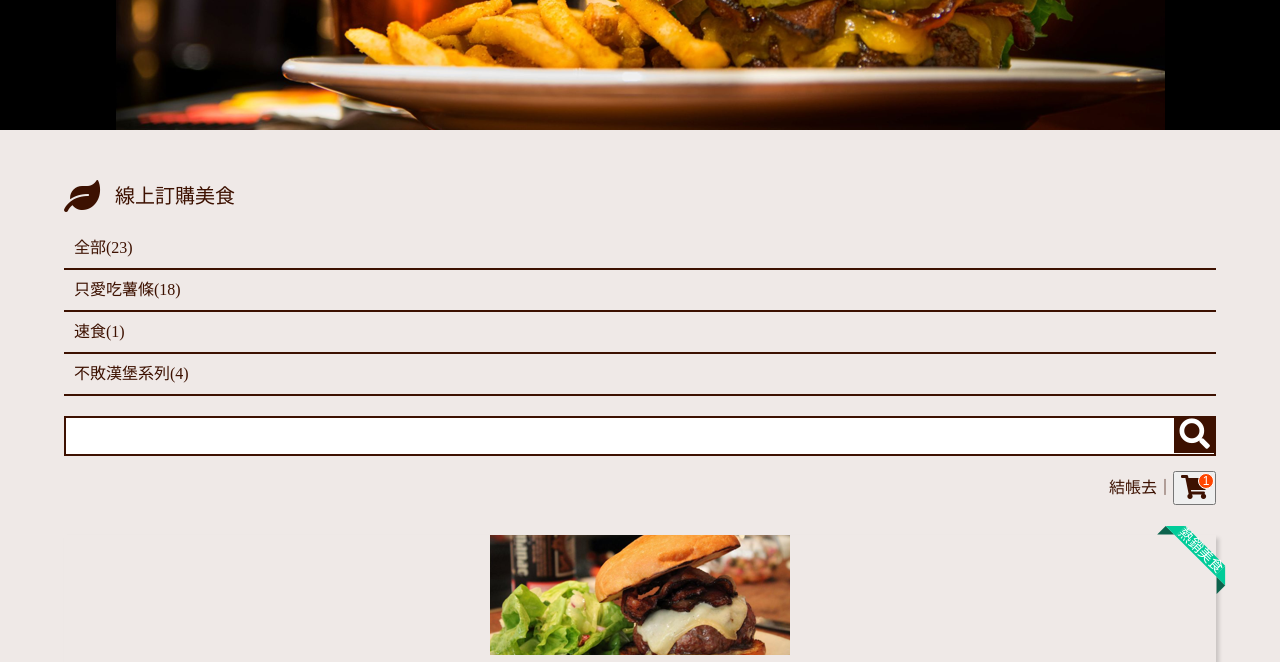
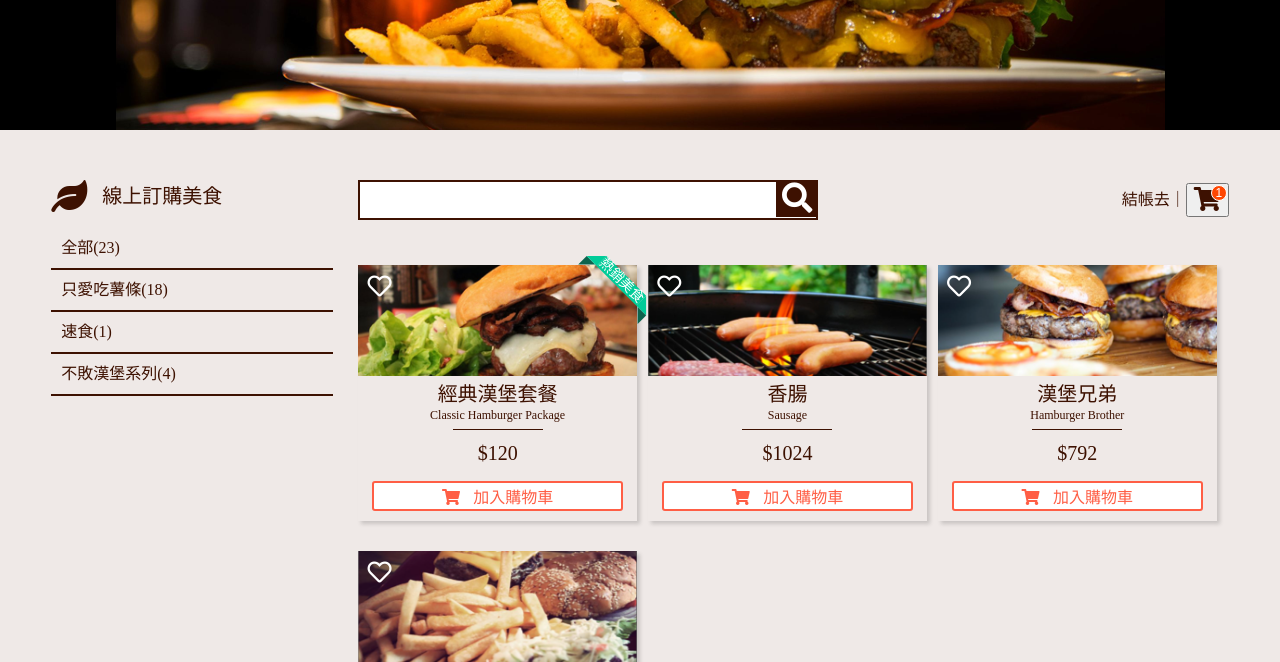
Before and after one commit to lin-yun-kue/RWDFinalhomework, a plain HTML site: page shopping.html in a window 1280 px wide. Shown: the part 290-952 px from the top of the page. Drawn offline with Linux system fonts and the light colour scheme.

Commit message:
shopping cart complete

```diff
--- a/shopping.html
+++ b/shopping.html
@@ -91,16 +91,62 @@
             </div>
             <div class="display-sect">
                 <div class="product-block">
+                    <div class="product-image">
                         <img src="assets/product_1.png">
                         <span class="tag-outer">
                           <span class="tag-inner">
                             熱銷美食
                           </span>
                         </span>
+                        <i class="far fa-heart loving"></i>
+                    </div>
                     <h2>經典漢堡套餐</h2>
                     <h3>Classic Hamburger Package</h3>
                     <hr>
                     <h2>$120</h2>
+                    <button>
+                        <i class="fas fa-shopping-cart"></i>
+                        加入購物車
+                    </button>
+                </div>
+                <div class="product-block">
+                        <div class="product-image">
+                                <img src="assets/product_2.png">
+                                <i class="far fa-heart loving"></i>
+                        </div>
+
+                    <h2>香腸</h2>
+                    <h3>Sausage</h3>
+                    <hr>
+                    <h2>$1024</h2>
+                    <button>
+                        <i class="fas fa-shopping-cart"></i>
+                        加入購物車
+                    </button>
+                </div>
+                <div class="product-block">
+                        <div class="product-image">
+                                <img src="assets/product_3.png">
+                                <i class="far fa-heart loving"></i>
+                        </div>
+                    <h2>漢堡兄弟</h2>
+                    <h3>Hamburger Brother</h3>
+                    <hr>
+                    <h2>$792</h2>
+                    <button>
+                        <i class="fas fa-shopping-cart"></i>
+                        加入購物車
+                    </button>
+                </div>
+                <div class="product-block">
+                        <div class="product-image">
+                                <img src="assets/product_4.png">
+                                <i class="far fa-heart loving"></i>
+                        </div>
+                    <h2>完美願望</h2>
+                    <h3>Complete Package</h3>
+                    <hr>
+                    <h2>$999,999</h2>
                     <button>
                         <i class="fas fa-shopping-cart"></i>
                         加入購物車
--- a/style/shopping.css
+++ b/style/shopping.css
@@ -4,11 +4,25 @@ main {
     flex-wrap: wrap;
     flex-direction: column;
 }
+@media(min-width: 768px) {
+    main {
+        flex-direction: row;
+        align-items: flex-start;
+    }
+
+}
 
 aside {
     margin-bottom: 20px;
     color: #3D1101;
     width: 90%;
+}
+@media(min-width: 768px) {
+    aside {
+        width: 22%;
+        margin-right: 2%;
+        margin-left: 4%;
+    }
 }
 
 .aside-title {
@@ -43,16 +57,31 @@ aside {
     color: #3D1101;
     width: 90%;
 }
-
+@media(min-width: 768px) {
+    .products {
+        max-width: 68%;
+        margin-right: 4%;
+    }
+}
 .product-header {
     margin-bottom: 30px;
+}
+@media(min-width: 768px) {
+    .product-header {
+        display: flex;
+    }
 }
 
 .search-sect {
     position: relative;
     margin-bottom: 15px;
 }
-
+@media(min-width: 768px) {
+    .search-sect {
+        flex: 4 1 auto;
+        max-width: 460px;
+    }
+}
 .search-sect input {
     border: 2px solid #3D1101;
     width: 100%;
@@ -75,7 +104,12 @@ aside {
     justify-content: flex-end;
     align-items: center;
 }
-
+@media(min-width: 768px) {
+    .shopping-cart {
+        flex:2 1 auto;
+        margin-bottom: 15px;
+    }
+}
 .shopping-cart button {
     color: #3D1101;
     font-size: 1.5em;
@@ -102,17 +136,38 @@ aside {
     display: flex;
     flex-direction: column;
 }
+@media(min-width: 768px) {
+    .display-sect {
+        flex-direction: row;
+        flex-wrap: wrap;
+    }
+}
 
 .product-block {
     background: #EFE9E7;
     box-shadow: 3px 3px 4px 0px rgba(0, 0, 0, 0.16);
     color: #3D1101;
     text-align: center;
-    position: relative;
+    margin-bottom: 30px;
+}
+@media(min-width: 768px) {
+    .product-block {
+        width: 45%;
+        margin-right: 5%;
+    }
+}
+@media(min-width: 769px) {
+    .product-block {
+        width: 32%;
+        margin-right: 1.3%;
+    }
 }
 
-.product-block img {
+.product-image {
+    position: relative;
     margin-bottom: 10px;
+    max-width: 300px;
+    margin: 0 auto;
 }
 
 .product-block h2 {
@@ -210,3 +265,11 @@ aside {
     border-top: 14px solid transparent;
     border-left: 14px solid #00CC99;
 }
+
+.loving {
+    color: white;
+    position: absolute;
+    left: 9px;
+    top: 9px;
+    font-size: 1.5em;
+}
```
Lines whose indentation alone changed are shown as unchanged.
